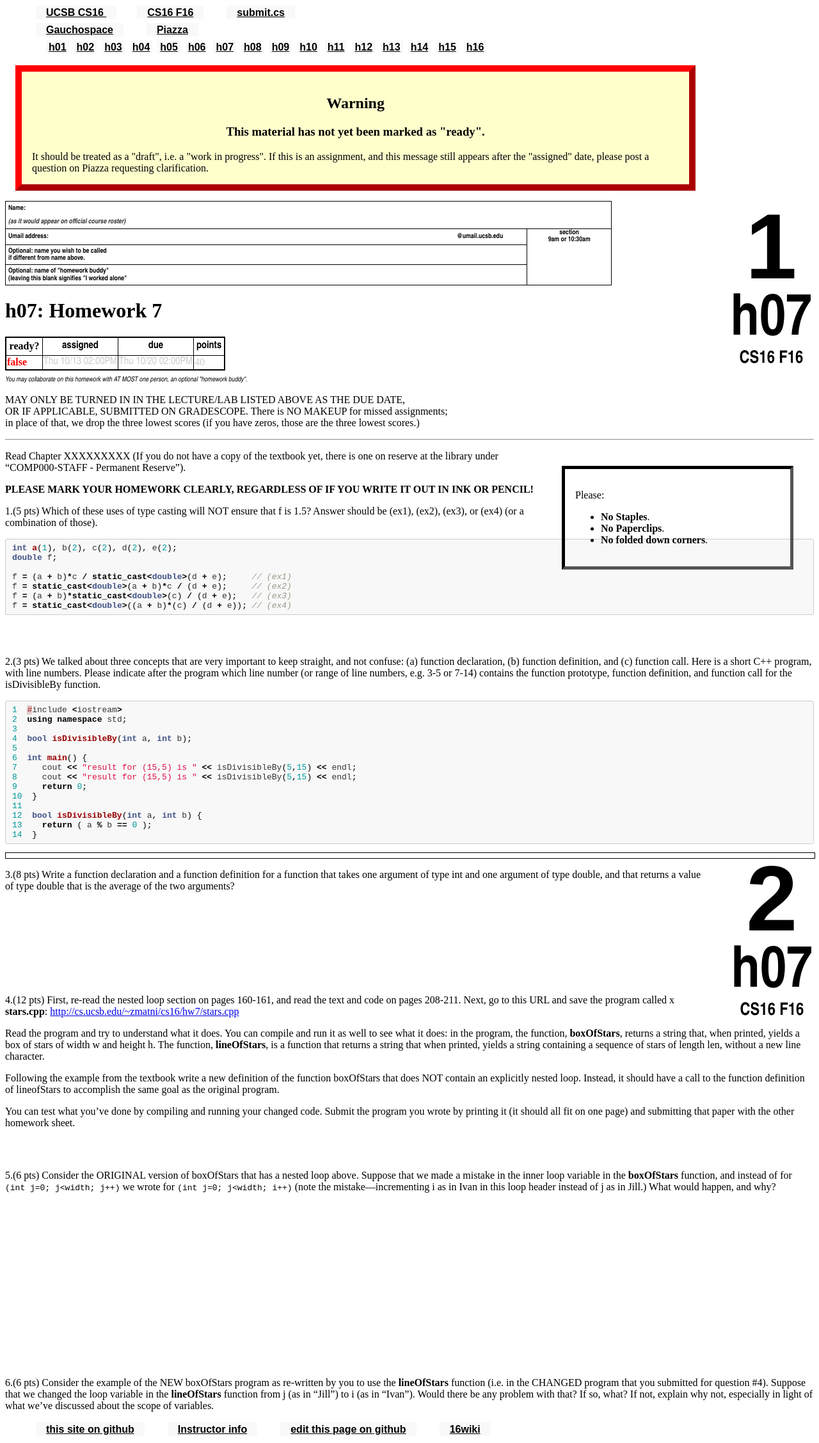
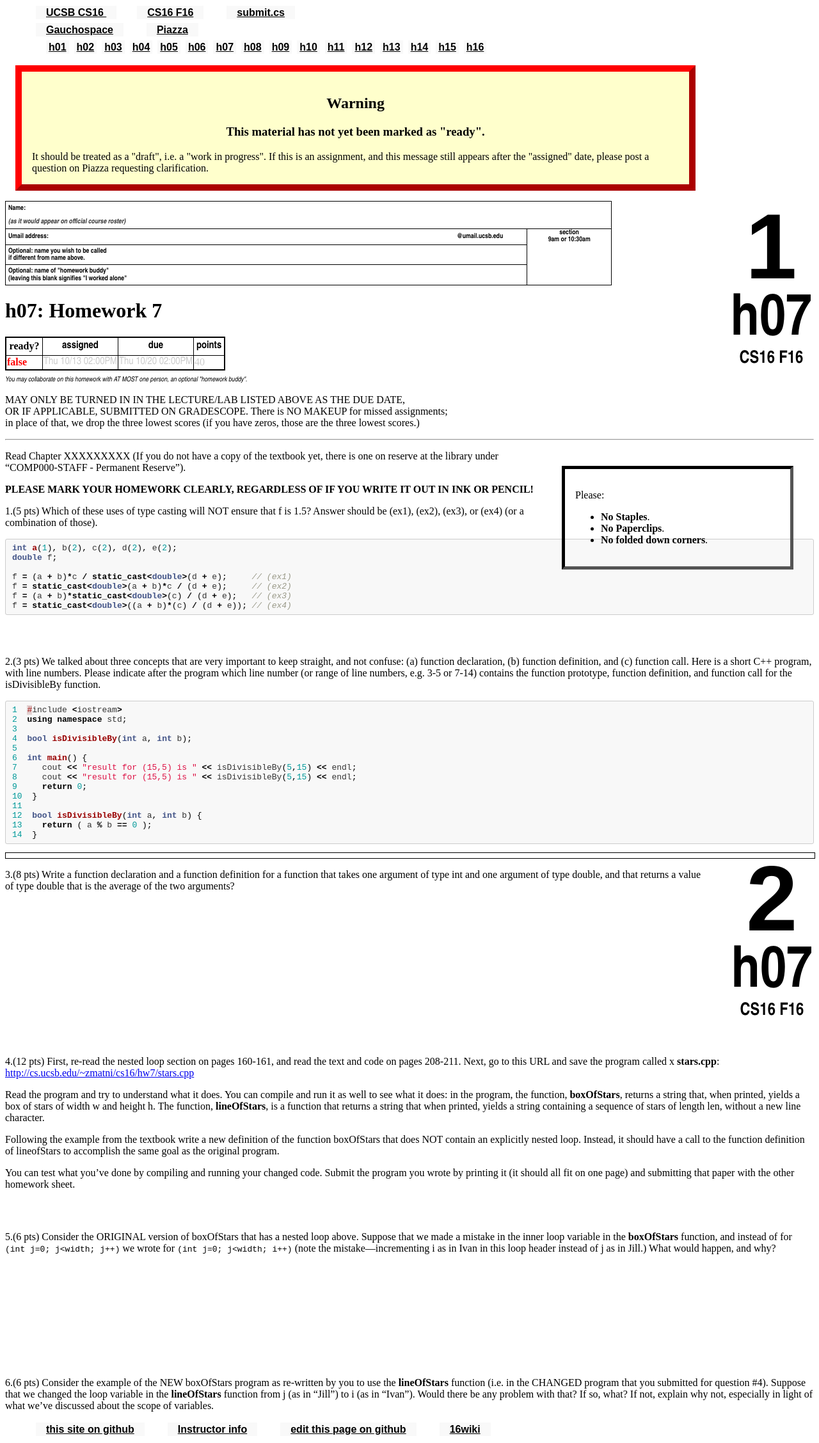
Before and after one commit to ucsb-cs16-s16/https-ucsb-cs16-s17.github.io, a Jekyll site: the page built from _hwk/h07.md, in a window 1280 px wide. Shown: the whole page at 64% size. Built offline with Jekyll 4.4.1, drawn with Linux system fonts in a browser that asks for light colours.

Commit message:
Update h07.md

```diff
--- a/_hwk/h07.md
+++ b/_hwk/h07.md
@@ -51,7 +51,7 @@ f = static_cast<double>((a + b)*(c) / (d + e));	// (ex4)
   <div class="pagebreak"></div>
 
 3.(8 pts) Write a function declaration and a function definition for a function that takes one argument of type int and one argument of type double, and that returns a value of type double that is the average of the two arguments?
-  <div style="margin-bottom:10em"></div>
+  <div style="margin-bottom:16em"></div>
 
 4.(12 pts) First, re-read the nested loop section on pages 160-161, and read the text and code on pages 208-211. Next, go to this URL and save the program called x <b>stars.cpp</b>: [http://cs.ucsb.edu/~zmatni/cs16/hw7/stars.cpp](http://cs.ucsb.edu/~zmatni/cs16/hw7/stars.cpp)
   <div style="margin-bottom:1em"></div>
@@ -66,6 +66,6 @@ f = static_cast<double>((a + b)*(c) / (d + e));	// (ex4)
   <div style="margin-bottom:4em"></div>
 
 5.(6 pts) Consider the ORIGINAL version of boxOfStars that has a nested loop above. Suppose that we made a mistake in the inner loop variable in the <b>boxOfStars</b> function, and instead of for `(int j=0; j<width; j++)` we wrote for `(int j=0; j<width; i++)` (note the mistake—incrementing i as in Ivan in this loop header instead of j as in Jill.) What would happen, and why?
-  <div style="margin-bottom:18em"></div>
+  <div style="margin-bottom:12em"></div>
 
 6.(6 pts) Consider the example of the NEW boxOfStars program as re-written by you to use the <b>lineOfStars</b> function (i.e. in the CHANGED program that you submitted for question #4). Suppose that we changed the loop variable in the <b>lineOfStars</b> function from j (as in "Jill") to i (as in "Ivan"). Would there be any problem with that? If so, what? If not, explain why not, especially in light of what we’ve discussed about the scope of variables.
```
